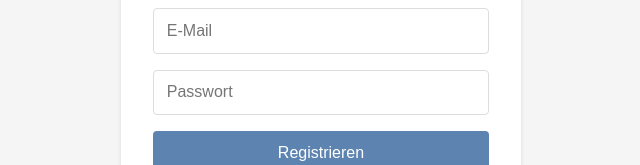
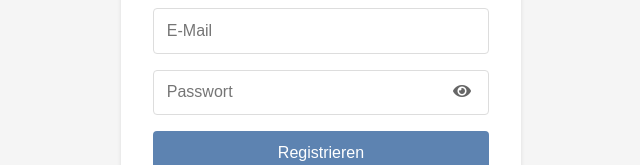
Before and after one commit to larae00/StudyBuddy, a Vue app in the folder studybuddy-vue/: page /register in a window 1280 px wide. Shown: the part 406-571 px from the top of the page, without its empty margins (319-959 px from the left). Built offline with nearby package versions, Linux system fonts and the light colour scheme.

Commit message:
implenents passwortforschriften und passwort anzeigefunktion

```diff
--- a/studybuddy-vue/src/components/LoginView.vue
+++ b/studybuddy-vue/src/components/LoginView.vue
@@ -11,13 +11,20 @@
               required
             />
           </div>
-          <div class="form-group">
+          <div class="form-group password-group">
   <input
-              type="password"
+    :type="showPassword ? 'text' : 'password'"
     v-model="passwort"
     placeholder="Passwort"
     required
   />
+  <button
+    type="button"
+    class="toggle-password"
+    @click="showPassword = !showPassword"
+  >
+    <i :class="showPassword ? 'fas fa-eye-slash' : 'fas fa-eye'"></i>
+  </button>
 </div>
           <div class="error" v-if="error">{{ error }}</div>
           <button type="submit">Anmelden</button>
@@ -39,7 +46,8 @@
   return {
     benutzername: '',
     passwort: '',
-        error: null
+    error: null,
+    showPassword: false
   }
 },
     methods: {
@@ -119,4 +127,29 @@
     color: #5D83B1;
     text-decoration: none;
   }
+  .password-group {
+  position: relative;
+}
+
+.toggle-password {
+  position: absolute;
+  right: 10px;
+  top: 50%;
+  transform: translateY(-50%);
+  background: none;
+  border: none;
+  padding: 0.5rem;
+  cursor: pointer;
+  color: #666;
+  width: auto;
+}
+
+.toggle-password:hover {
+  color: #5D83B1;
+  background: none;
+}
+
+.password-group input {
+  padding-right: 45px;
+}
   </style>
--- a/studybuddy-vue/src/components/RegisterView.vue
+++ b/studybuddy-vue/src/components/RegisterView.vue
@@ -35,13 +35,20 @@
               required
             />
           </div>
-          <div class="form-group">
+          <div class="form-group password-group">
   <input
-              type="password"
+    :type="showPassword ? 'text' : 'password'"
     v-model="passwort"
     placeholder="Passwort"
     required
   />
+  <button
+    type="button"
+    class="toggle-password"
+    @click="showPassword = !showPassword"
+  >
+    <i :class="showPassword ? 'fas fa-eye-slash' : 'fas fa-eye'"></i>
+  </button>
 </div>
           <div class="error" v-if="error">{{ error }}</div>
           <button type="submit">Registrieren</button>
@@ -67,11 +74,32 @@
     benutzername: '',
     email: '',
     passwort: '',
-        error: null
+    error: null,
+    showPassword: false
   }
 },
-    methods: {
+    methods: {validatePassword(password) {
+    const minLength = password.length >= 8;
+    const hasUpperCase = /[A-Z]/.test(password);
+    const hasLowerCase = /[a-z]/.test(password);
+    const hasNumbers = /\d/.test(password);
+    const hasSpecialChar = /[!@#$%^&*(),.?":{}|<>]/.test(password);
+
+    if (!minLength) return 'Das Passwort muss mindestens 8 Zeichen lang sein.';
+    if (!hasUpperCase) return 'Das Passwort muss mindestens einen Großbuchstaben enthalten.';
+    if (!hasLowerCase) return 'Das Passwort muss mindestens einen Kleinbuchstaben enthalten.';
+    if (!hasNumbers) return 'Das Passwort muss mindestens eine Zahl enthalten.';
+    if (!hasSpecialChar) return 'Das Passwort muss mindestens ein Sonderzeichen enthalten.';
+
+    return null;
+  },
+
   async handleRegister() {
+    const passwordError = this.validatePassword(this.passwort);
+    if (passwordError) {
+      this.error = passwordError;
+      return;
+    }
       try {
         const profilbild = generateInitialsImage(this.benutzername);
 
@@ -152,4 +180,29 @@
     color: #5D83B1 ;
     text-decoration: none;
   }
+  .password-group {
+  position: relative;
+}
+
+.toggle-password {
+  position: absolute;
+  right: 10px;
+  top: 50%;
+  transform: translateY(-50%);
+  background: none;
+  border: none;
+  padding: 0.5rem;
+  cursor: pointer;
+  color: #666;
+  width: auto;
+}
+
+.toggle-password:hover {
+  color: #5D83B1;
+  background: none;
+}
+
+.password-group input {
+  padding-right: 45px;
+}
   </style>
```
Lines whose indentation alone changed are shown as unchanged.
